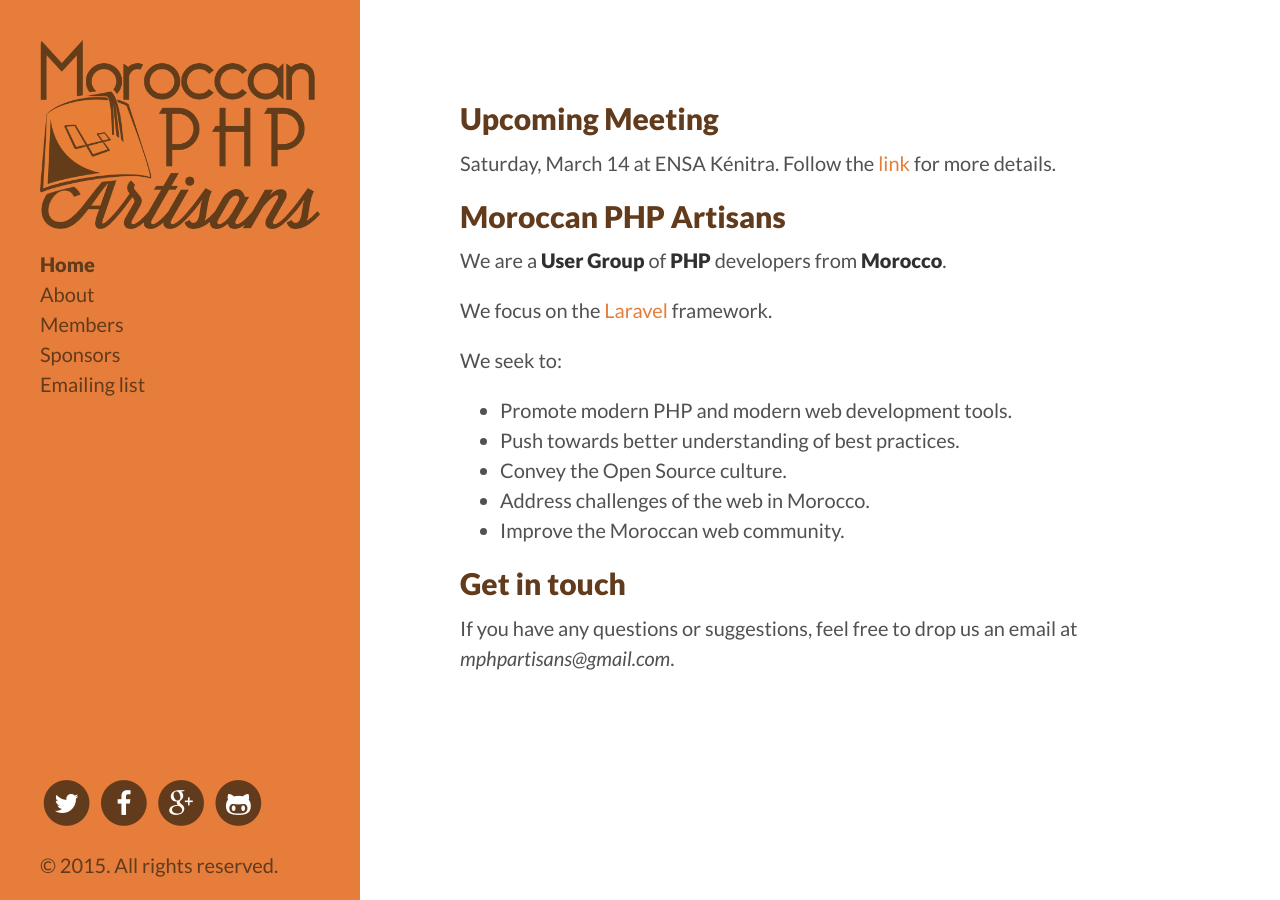
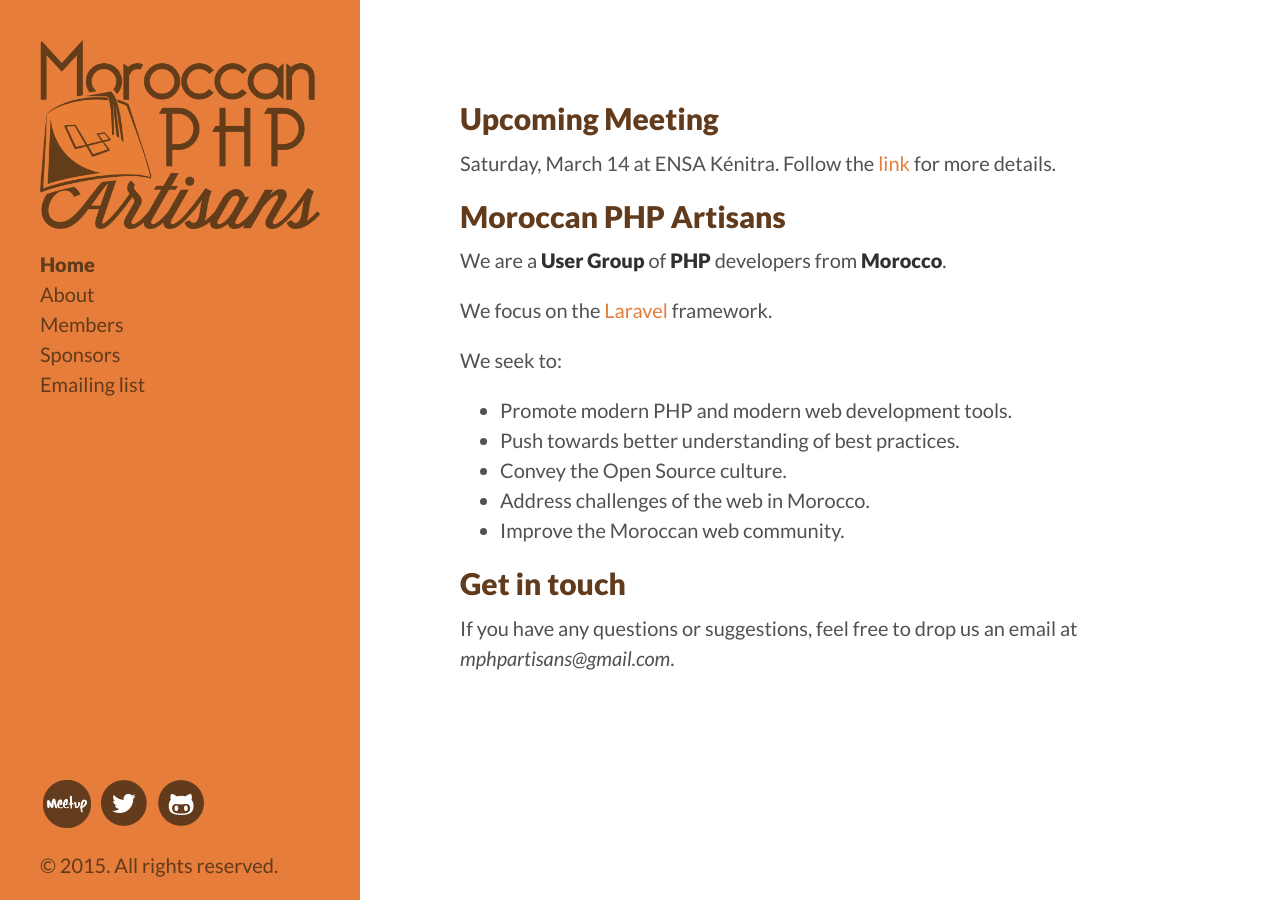
Before and after one commit to moughamir/MoroccanPHPArtisans.github.io, a Jekyll site: the page built from index.md, in a window 1280 px wide. Built offline with Jekyll 4.4.1, drawn with Linux system fonts in a browser that asks for light colours; Markdown is read by kramdown in place of the engine named in the settings.

Commit message:
Update the social links on the sidebar & Update my personal infos

```diff
--- a/_data/members.yml
+++ b/_data/members.yml
@@ -8,6 +8,7 @@
   github: kronik3r
   twitter: thekroniker
   email: maddane.info@gmail.com
+  website: http://hitchhiker.ma/
 
 - name: Badr Chaouai
   github: arkhamdev
--- a/_data/social.yml
+++ b/_data/social.yml
@@ -1,5 +1,3 @@
 twitter:  https://twitter.com/MPHPArtisans
-facebook: https://www.facebook.com/morrocanartisans
-google:   #
 github:   https://github.com/MoroccanPHPArtisans
-meetup:   http://www.meetup.com/morocco-pug/
+meetup:   http://www.meetup.com/moroccan-php-artisans/
--- a/_includes/sidebar.html
+++ b/_includes/sidebar.html
@@ -38,19 +38,13 @@
 
     <div class="sidebar-infos">
       <p>
+        <a target="_blank" href="{{ site.data.social.meetup }}" class="sidebar-img-logo">
+          <img src="/images/meetup_logo.png" alt="">
+        </a>
+
         <a target="_blank" href="{{ site.data.social.twitter }}" class="fa-stack fa-lg">
           <i class="fa fa-circle fa-stack-2x"></i>
           <i class="fa fa-twitter fa-stack-1x fa-inverse"></i>
-        </a>
-
-        <a target="_blank" href="{{ site.data.social.facebook }}" class="fa-stack fa-lg">
-          <i class="fa fa-circle fa-stack-2x"></i>
-          <i class="fa fa-facebook fa-stack-1x fa-inverse"></i>
-        </a>
-
-        <a target="_blank" href="{{ site.data.social.google }}" class="fa-stack fa-lg">
-          <i class="fa fa-circle fa-stack-2x"></i>
-          <i class="fa fa-google-plus fa-stack-1x fa-inverse"></i>
         </a>
 
         <a target="_blank" href="{{ site.data.social.github }}" class="fa-stack fa-lg">
```
